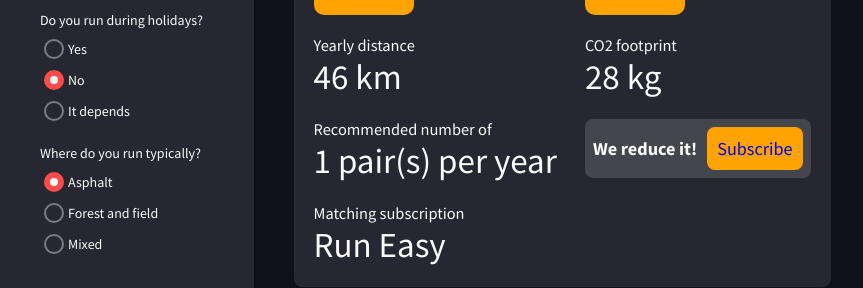
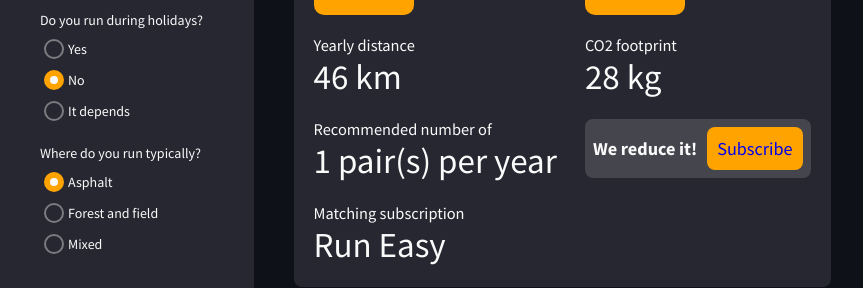
Before and after one commit to CinatitBR/shoe-calculator, a React (Create React App) app: page / in a window 1280 px wide. Shown: the part 209-497 px from the top of the page, without its empty margins (0-863 px from the left). Built offline with nearby package versions, Linux system fonts and the light colour scheme.

Commit message:
Update style

```diff
--- a/src/components/InputRadio/style.module.css
+++ b/src/components/InputRadio/style.module.css
@@ -41,7 +41,7 @@
 
 /* When radio is checked */
 .wrapper input:checked ~ .checkmark {
-  background-color: var(--orange);
+  background-color: var(--orange-light);
   border: none;
 }
 
```
